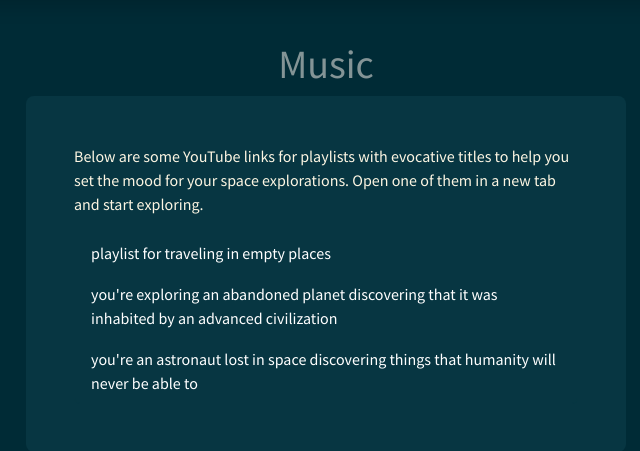
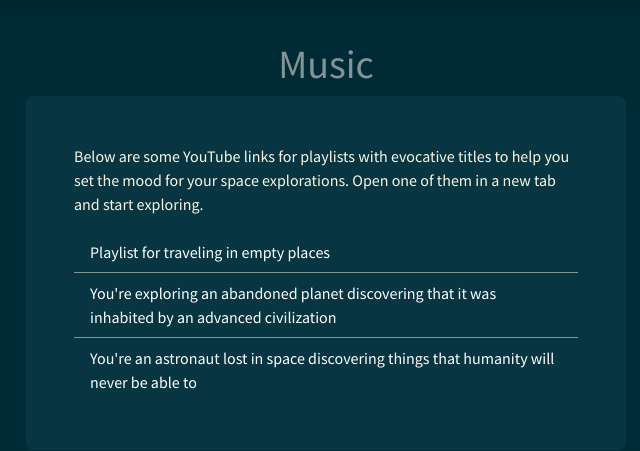
Before and after one commit to alon-pilosoph/captains-log, a Flask app: page /music in a window 1280 px wide. Shown: the part 56-507 px from the top of the page, without its empty margins (314-954 px from the left). Run offline with Flask 2, Linux system fonts and the light colour scheme; some libraries are stand-ins or nearby versions.

Commit message:
Updated music page and sender address

```diff
--- a/captains_log/templates/music.html
+++ b/captains_log/templates/music.html
@@ -12,12 +12,12 @@
         <div class="p-5 bg-dark text-light rounded-3">
             <p>Below are some YouTube links for playlists with evocative titles to help you set the mood for your space
                 explorations. Open one of them in a new tab and start exploring.</p>
-            <div class="list-group">
-                <a href="https://youtu.be/n5N1cZnS6ZM" class="list-group-item list-group-item-action"
-                    target="_blank">playlist for traveling in empty places</a>
-                <a href="https://youtu.be/FLVTp-8ZhAw" class="list-group-item list-group-item-action" target="_blank">you're
+            <div class="list-group list-group-flush">
+                <a href="https://youtu.be/n5N1cZnS6ZM" class="list-group-item border-secondary" target="_blank">Playlist for
+                    traveling in empty places</a>
+                <a href="https://youtu.be/FLVTp-8ZhAw" class="list-group-item border-secondary" target="_blank">You're
                     exploring an abandoned planet discovering that it was inhabited by an advanced civilization</a>
-                <a href="https://youtu.be/NRwoqT6JBRA" class="list-group-item list-group-item-action" target="_blank">you're
+                <a href="https://youtu.be/NRwoqT6JBRA" class="list-group-item border-secondary" target="_blank">You're
                     an astronaut lost in space discovering things that humanity will never be able to</a>
             </div>
         </div>
--- a/captains_log/users/helpers.py
+++ b/captains_log/users/helpers.py
@@ -7,7 +7,9 @@ def send_password_reset_email(user):
     """Helper method that accepts a User object and sends a password reset link to that user's email"""
     token = user.get_reset_token()
     msg = Message(
-        "Password Reset Request", sender="noreply@demo.com", recipients=[user.email]
+        "Password Reset Request",
+        sender="alon.pilosoph@gmail.com",
+        recipients=[user.email],
     )
     msg.html = render_template(
         "reset_email.html",
```
Also changed, not shown: captains_log/site.db (added).
